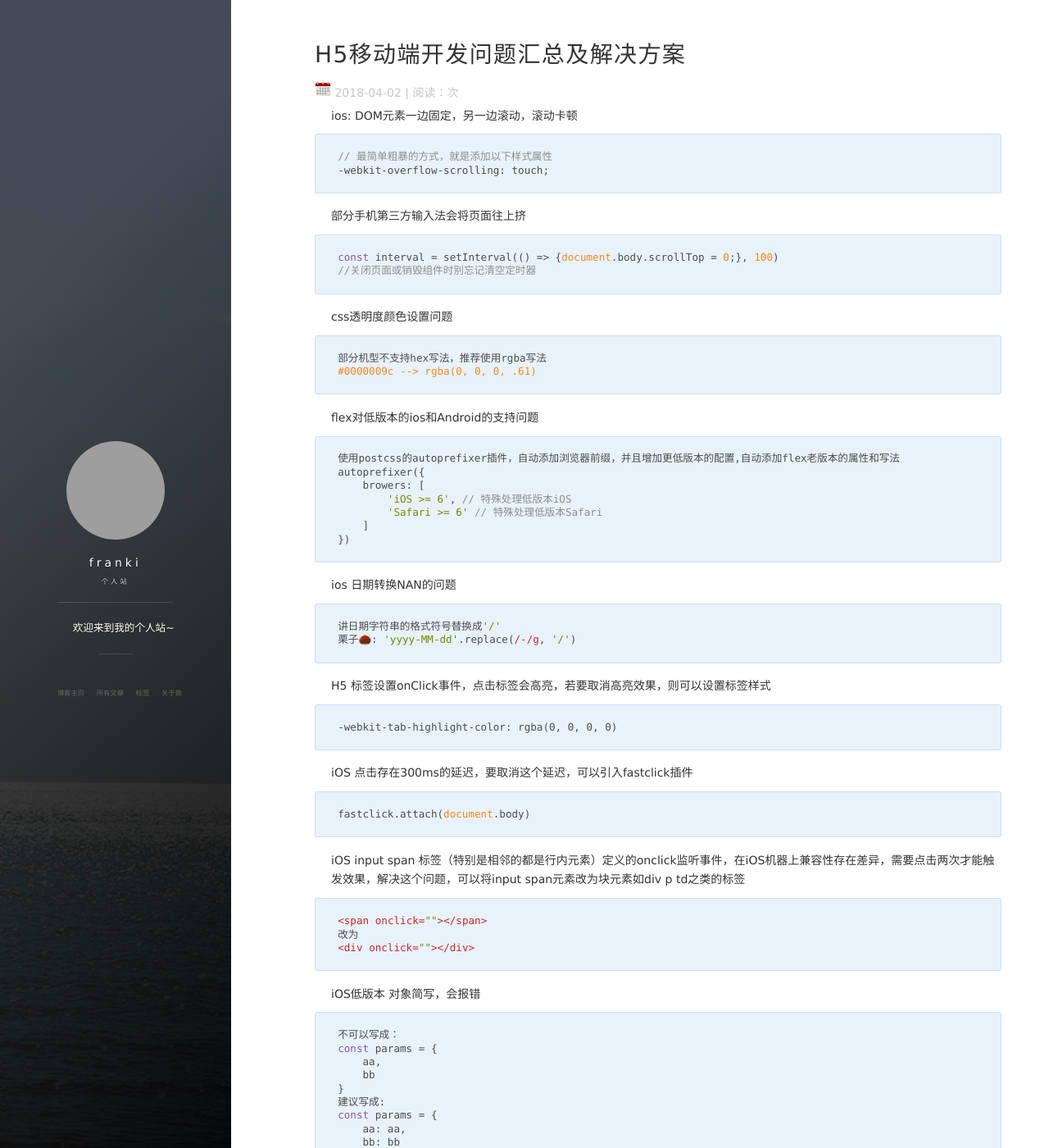
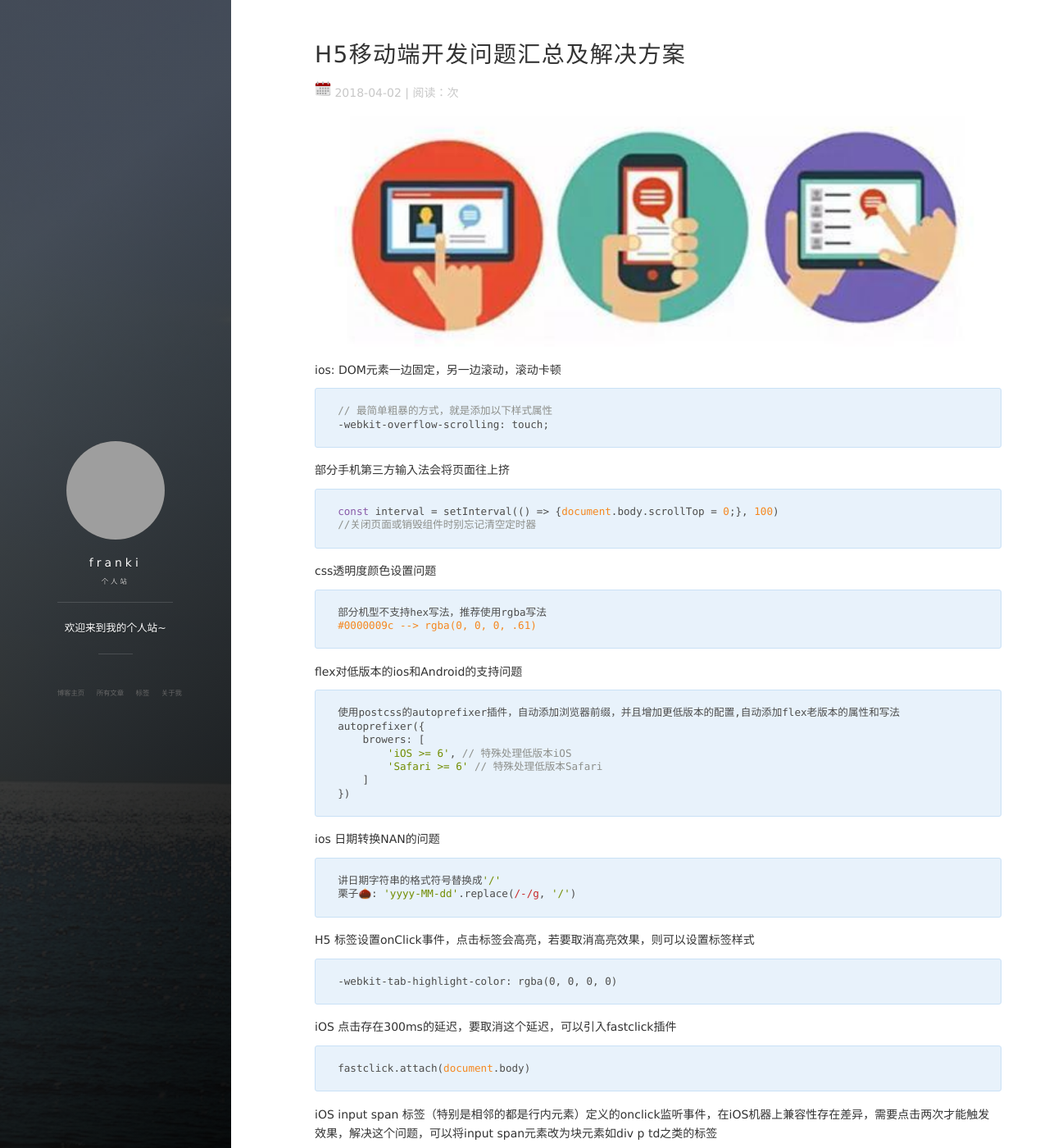
Before and after one commit to NikFranki/NikFranki.github.io, a Jekyll site: the page built from _posts/2018-04-02-H5移动端开发问题汇总及解决思路.md, in a window 1280 px wide and 1400 px high. Shown: the whole window at 82% size. Built offline with Jekyll 4.4.1, drawn with Linux system fonts in a browser that asks for light colours; nearby versions of some CDN libraries; comment, search, counter and statistics services are not loaded; grey boxes are pictures that could not be loaded.

Commit message:
Feat: 添加post文章图片

````diff
--- a/_posts/2018-04-02-H5移动端开发问题汇总及解决思路.md
+++ b/_posts/2018-04-02-H5移动端开发问题汇总及解决思路.md
@@ -4,6 +4,8 @@ title: H5移动端开发问题汇总及解决方案
 date: 2018-04-02
 tag: H5
 ---
+
+![](/images/posts/h5/mobile.jpg)
 
 ios: DOM元素一边固定，另一边滚动，滚动卡顿
 ```
--- a/css/main.css
+++ b/css/main.css
@@ -145,7 +145,6 @@ p {
   margin-bottom: 10px;
   margin-top: 5px;
   line-height: 1.7em;
-  padding-left: 20px;
 }
 
 strong {
@@ -472,6 +471,7 @@ img::-moz-selection {
   }*/
 
   .post img {
+    width: 100%;
     max-width: 100%;
     margin: 0 auto;
     border-radius: 3px;
````
Also changed, not shown: _posts/2018-04-03-浅谈ES6.md (+2 -0 lines), images/posts/h5/es6.jpg (added), images/posts/h5/mobile.jpg (added).
